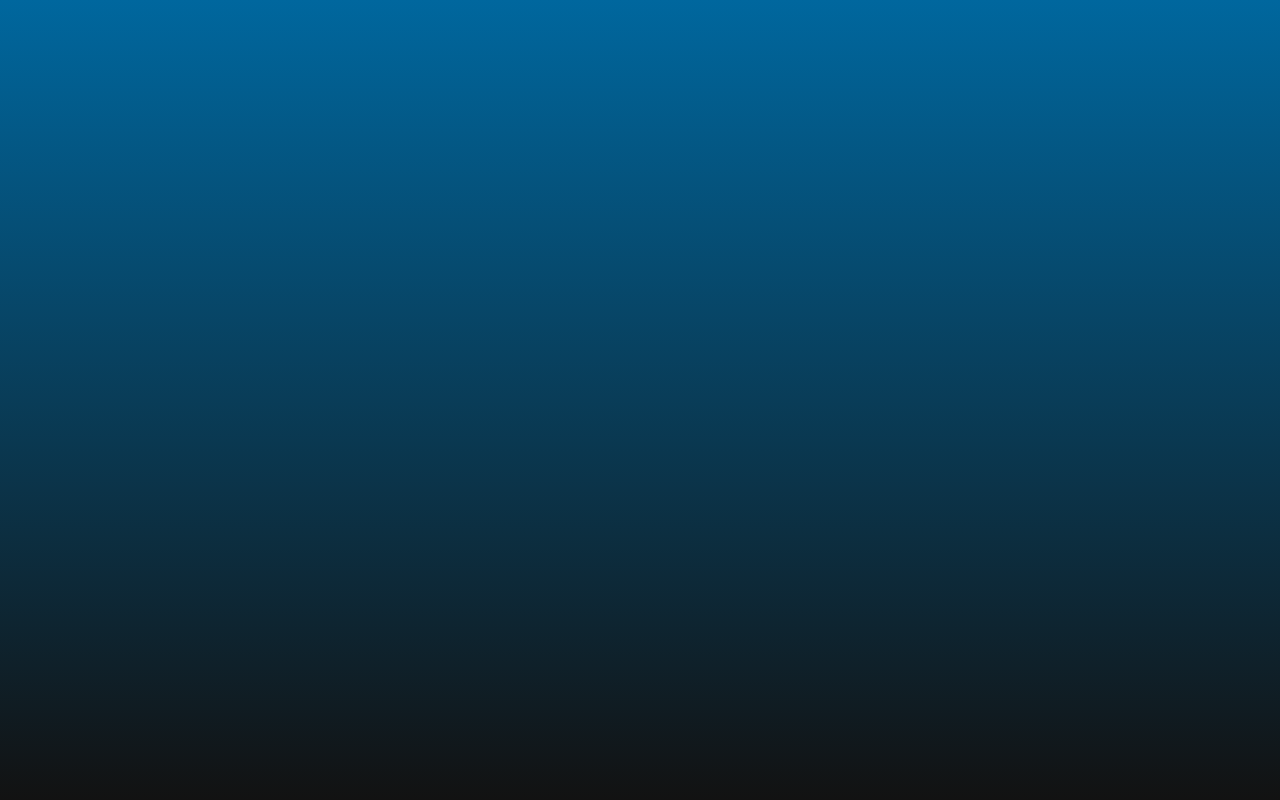
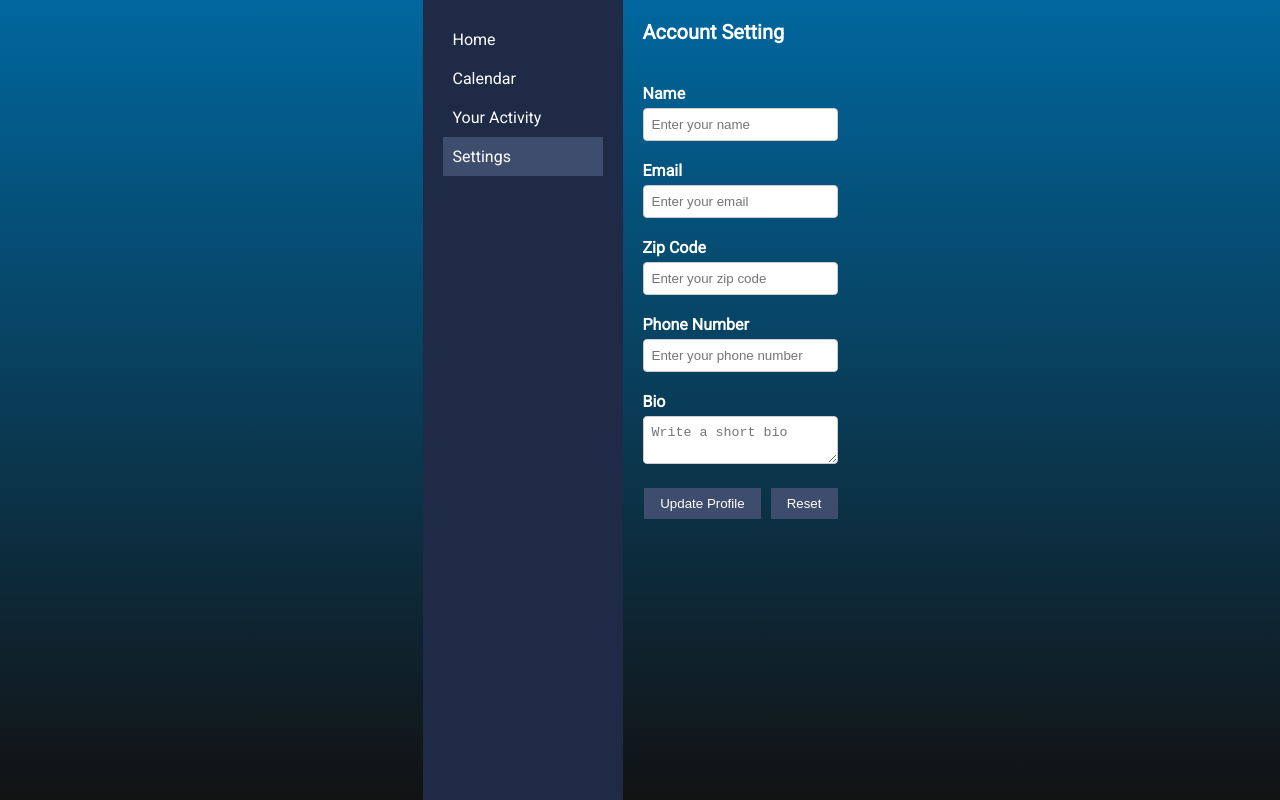
Before and after one commit to AnishG-git/TaskMatch, a React (Vite) app in the folder frontend/: page /settings in a window 1280 px wide. Before the commit this address had no page. Built offline with nearby package versions, Linux system fonts and the light colour scheme.

Commit message:
changed router, added modal component for add task and edit task

```diff
--- a/frontend/package.json
+++ b/frontend/package.json
@@ -13,6 +13,7 @@
     "@emotion/react": "^11.11.4",
     "@emotion/styled": "^11.11.0",
     "@fullcalendar/daygrid": "^6.1.11",
+    "@fullcalendar/interaction": "^6.1.11",
     "@fullcalendar/react": "^6.1.11",
     "@mui/material": "^5.15.14",
     "react": "^18.2.0",
--- a/frontend/src/App.jsx
+++ b/frontend/src/App.jsx
@@ -7,6 +7,7 @@ import CustomerSignUp from "./CustomerSignUp/CustomerSignUp";
 import ContractorSignUp from "./ContractorSignUp/ContractorSignUp";
 import HomePage from "./Homepage/Homepage";
 import { BrowserRouter as Router, Route, Routes } from "react-router-dom";
+import SettingsPage from "./Settings/Settings";
 
 export default function App() {
   return (
@@ -16,6 +17,7 @@ export default function App() {
         <Route path="/customer-signup" element={<CustomerSignUp />} />
         <Route path="/contractor-signup" element={<ContractorSignUp />} />
         <Route path="/home" element={<HomePage />} />
+        <Route path="/settings" element={<SettingsPage />} />
       </Routes>
     </Router>
   );
--- a/frontend/src/Homepage/EditRow.jsx
+++ b/frontend/src/Homepage/EditRow.jsx
@@ -2,10 +2,12 @@ import { useState } from "react";
 const TaskRow = (props) => {
   const modalInfo = props.modalInfo;
   const field = props.field;
+  const create = props.create;
   let placeholder = "";
   let fieldTitle = "";
   let isTitle = false;
 
+  if (create === false) {
     if (field === "title") {
       placeholder = modalInfo.event.title;
       fieldTitle = "Title";
@@ -23,6 +25,7 @@ const TaskRow = (props) => {
       placeholder = modalInfo.event.extendedProps.category;
       fieldTitle = "Category";
     }
+  }
 
   function inputType() {
     if (field === "contractor") {
@@ -34,7 +37,7 @@ const TaskRow = (props) => {
   }
 
   function displayTitle() {
-    if ((!isTitle || modalInfo.editing) && field != "contractor") {
+    if (((!isTitle || modalInfo.editing) && field !== "contractor") || create) {
       return fieldTitle;
     } else if (
       field === "contractor" &&
@@ -66,7 +69,7 @@ const TaskRow = (props) => {
       <p style={{ fontWeight: "bold", marginBottom: "5px" }}>
         {displayTitle()}
       </p>
-      {modalInfo.editing ? (
+      {modalInfo.editing || create ? (
         field === "category" ? (
           <select
             style={{
--- /dev/null
+++ b/frontend/src/Homepage/Modal.jsx
@@ -0,0 +1,103 @@
+import TaskRow from "./EditRow";
+
+export default function Modal(props) {
+  const { modalInfo, task, setTask, handleBackClick, handleEditClick, create } =
+    props;
+  return (
+    <div
+      style={{
+        position: "fixed",
+        top: 0,
+        left: 0,
+        width: "100%",
+        height: "100%",
+        backgroundColor: "rgba(0,0,0,0.7)",
+        display: "flex",
+        justifyContent: "center",
+        alignItems: "center",
+        zIndex: 2,
+        backdropFilter: "blur(4px)",
+      }}
+    >
+      <div
+        style={{
+          backgroundColor: "#085c8c",
+          padding: "20px",
+          height: "60%",
+          width: "60%",
+          borderRadius: "15px",
+          border: "2px solid white",
+          overflowY: "scroll",
+          scrollbarWidth: "thin",
+        }}
+      >
+        <div
+          style={{
+            display: "flex",
+            alignItems: "center",
+            justifyContent: "center",
+            borderRadius: "15px",
+            backgroundColor: "#085c8c",
+          }}
+        >
+          <button
+            value={create}
+            onClick={handleBackClick}
+            className="back-btn"
+            style={{ position: "absolute", top: "15%", left: "20%" }}
+          >
+            {modalInfo.editing ? "CANCEL" : "BACK"}
+          </button>
+          {create ? (
+            <h1 style={{ color: "white" }}>Add Task</h1>
+          ) : (
+            <h1 style={{ color: "white" }}>{modalInfo.event.title}</h1>
+          )}
+        <button
+            value={create}
+            onClick={handleEditClick}
+            className="back-btn"
+            style={{ position: "absolute", top: "15%", right: "20%" }}
+        >
+            {create ? "SAVE" : (modalInfo.editing ? "SAVE" : "EDIT")}
+        </button>
+        </div>
+        <TaskRow
+          modalInfo={modalInfo}
+          task={task}
+          setTask={setTask}
+          field="title"
+          create={create}
+        />
+        <TaskRow
+          modalInfo={modalInfo}
+          task={task}
+          setTask={setTask}
+          field="description"
+          create={create}
+        />
+        <TaskRow
+          modalInfo={modalInfo}
+          task={task}
+          setTask={setTask}
+          field="date"
+          create={create}
+        />
+        <TaskRow
+          modalInfo={modalInfo}
+          task={task}
+          setTask={setTask}
+          field="category"
+          create={create}
+        />
+        <TaskRow
+          modalInfo={modalInfo}
+          task={task}
+          setTask={setTask}
+          field="contractor"
+          create={create}
+        />
+      </div>
+    </div>
+  );
+}
--- /dev/null
+++ b/frontend/src/Settings/Settings.css
@@ -0,0 +1,85 @@
+.settings-container {
+    display: flex;
+    height: 100vh;
+  }
+
+  .sidebar {
+    background-color: #1F2A46;
+    color: #fff;
+    padding: 20px;
+    width: 200px;
+  }
+
+  .sidebar-item {
+    padding: 10px;
+    cursor: pointer;
+  }
+
+  .sidebar-item.active {
+    background-color: #3E4C6E;
+  }
+
+  .content {
+    flex: 1;
+    padding: 20px;
+  }
+
+  .section-title {
+    font-size: 20px;
+    font-weight: bold;
+    margin-bottom: 20px;
+  }
+
+  .profile-picture {
+    display: flex;
+    align-items: center;
+    margin-bottom: 20px;
+  }
+
+  .profile-picture img {
+    width: 80px;
+    height: 80px;
+    border-radius: 50%;
+    margin-right: 20px;
+  }
+
+  .profile-picture button {
+    margin-left: auto;
+    background-color: #3E4C6E;
+    color: #fff;
+    border: none;
+    padding: 8px 16px;
+    cursor: pointer;
+  }
+
+  .form-field {
+    margin-bottom: 20px;
+  }
+
+  .form-field label {
+    display: block;
+    font-weight: bold;
+    margin-bottom: 5px;
+  }
+
+  .form-field input,
+  .form-field textarea {
+    width: 100%;
+    padding: 8px;
+    border: 1px solid #ccc;
+    border-radius: 4px;
+  }
+
+  .actions {
+    display: flex;
+    justify-content: flex-end;
+    gap: 10px;
+  }
+
+  .actions button {
+    background-color: #3E4C6E;
+    color: #fff;
+    border: none;
+    padding: 8px 16px;
+    cursor: pointer;
+  }
--- /dev/null
+++ b/frontend/src/Settings/Settings.jsx
@@ -0,0 +1,47 @@
+import React from 'react';
+import './Settings.css';
+
+function SettingsPage() {
+  return (
+    <div className="settings-container">
+      <div className="sidebar">
+        <div className="sidebar-item">Home</div>
+        <div className="sidebar-item">Calendar</div>
+        <div className="sidebar-item">Your Activity</div>
+        <div className="sidebar-item active">Settings</div>
+      </div>
+      <div className="content">
+        <div className="section-title">Account Setting</div>
+        <div className="profile-picture">
+          <label className="Profile" />
+        </div>
+        <div className="form-field">
+          <label htmlFor="name">Name</label>
+          <input type="text" id="name" placeholder="Enter your name" />
+        </div>
+        <div className="form-field">
+          <label htmlFor="email">Email</label>
+          <input type="email" id="email" placeholder="Enter your email" />
+        </div>
+        <div className="form-field">
+          <label htmlFor="zipcode">Zip Code</label>
+          <input type="text" id="zipcode" placeholder="Enter your zip code" />
+        </div>
+        <div className="form-field">
+          <label htmlFor="phone">Phone Number</label>
+          <input type="tel" id="phone" placeholder="Enter your phone number" />
+        </div>
+        <div className="form-field">
+          <label htmlFor="bio">Bio</label>
+          <textarea id="bio" placeholder="Write a short bio"></textarea>
+        </div>
+        <div className="actions">
+          <button className="update-profile">Update Profile</button>
+          <button className="reset">Reset</button>
+        </div>
+      </div>
+    </div>
+  );
+}
+
+export default SettingsPage;
```
Also changed, not shown: frontend/src/Homepage/Homepage.jsx (+50 -87 lines), frontend/src/Settings/ContractorSettings.jsx (added, +61 -0 lines), 1 other file (tests, documents, lock files or other folders). Lines whose indentation alone changed are shown as unchanged.
